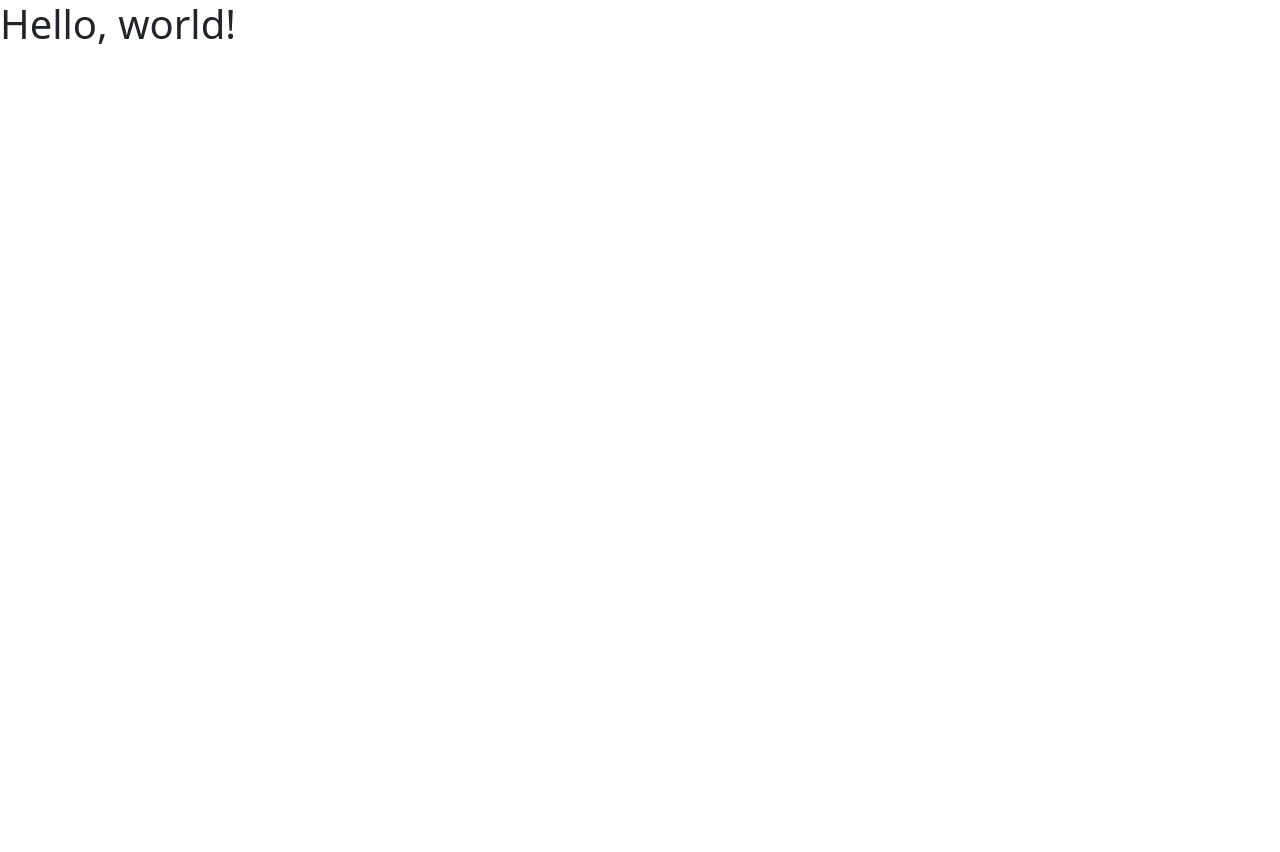
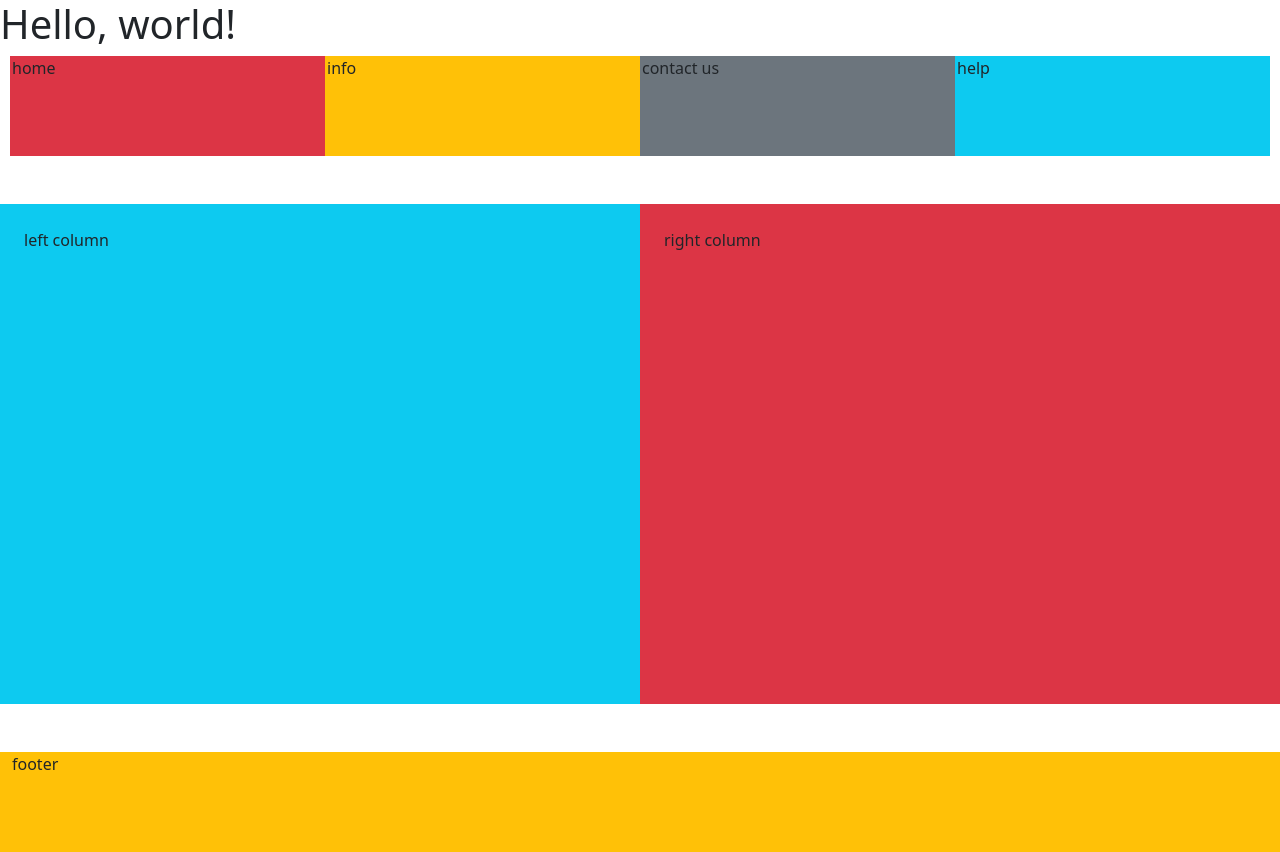
Before and after one commit to TaycHines13/collab-practice-TH, a plain HTML site: page index.html in a window 1280 px wide. Before the commit the page ends 800 px from the top, so only its background shows below. Drawn offline with nearby package versions, Linux system fonts and the light colour scheme.

Commit message:
adding nav columns footer

```diff
--- a/CSS/style.css
+++ b/CSS/style.css
@@ -0,0 +1,19 @@
+.box{
+    /* border:1px solid red; */
+    height:500px;
+}
+.box-2{
+    /* border:1px solid royalblue; */
+    height:500px
+}
+.box-3{
+    /* border:1px solid goldenrod; */
+    height:100px;
+}
+.box-4{
+    /* border:1px solid green; */
+    height:100px
+}
+/* .overflow-hidden{
+    border:1px solid red;
+} */
--- a/index.html
+++ b/index.html
@@ -14,6 +14,30 @@
   <body>
     <h1>Hello, world!</h1>
 
+      <!-- default container is fixed-width -->
+      <!-- container-fluid spans the entire widthh of the View Port -->
+      <!-- xs: 0, sm: 576px, md: 768px, lg: 992px, xl: 1200px, xxl: 1400px -->
+    <div class="container-fluid">
+      <!-- nav bar -->
+        <div class="row box-3 justify-content-center gx-1">
+          <div class="col bg-danger box-3">home</div>
+          <div class="col bg-warning box-3 ">info</div>
+          <div class="col bg-secondary box-3 ">contact us</div>
+          <div class="col bg-info box-3 ">help</div>
+        </div>
+        <!-- columns -->
+      <div class="row">
+        <div class="col gy-5 bg-info box p-4">
+          left column
+        </div>
+        <div class="col gy-5 bg-danger box-2 p-4">
+          right column
+        </div>
+      </div>
+        <!-- footer -->
+        <div class="row">
+          <div class="col gy-5 bg-warning box-4">footer</div>
+        </div>
     <!-- Optional JavaScript; choose one of the two! -->
 
     <!-- Option 1: Bootstrap Bundle with Popper -->
```
